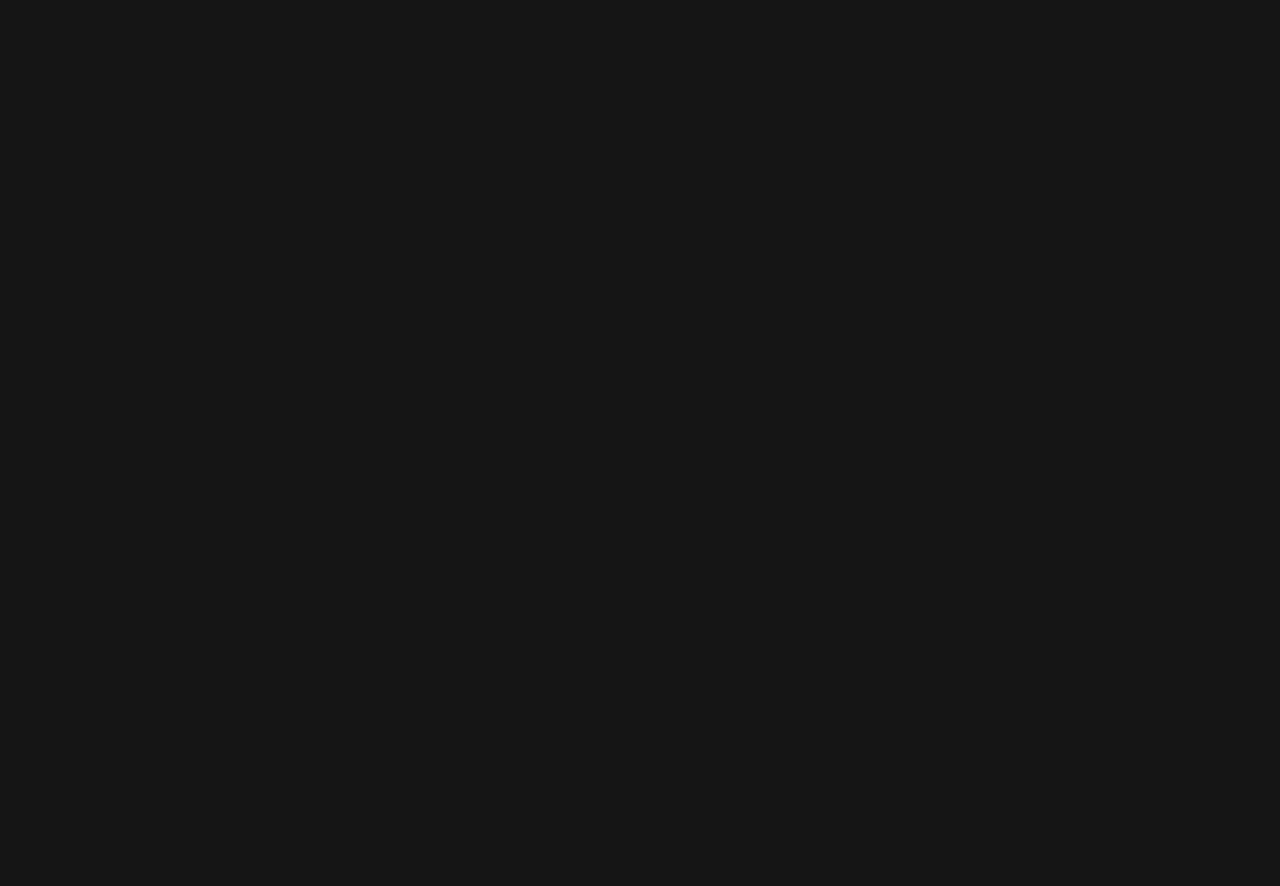
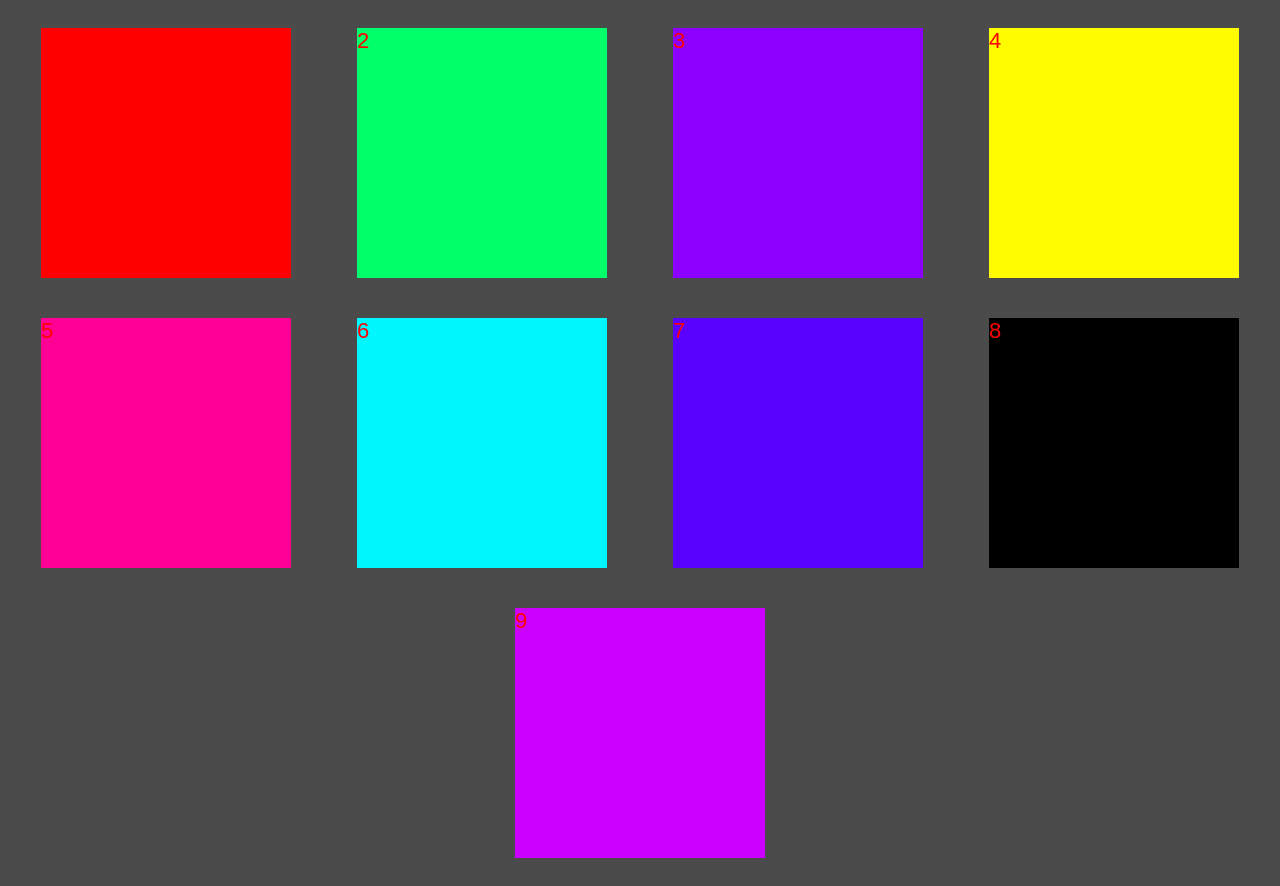
Before and after one commit to bestwebmasternet/flex-box, a plain HTML site: page index.html in a window 1280 px wide. Before the commit the page ends 800 px from the top, so only its background shows below. Drawn offline with Linux system fonts and the light colour scheme.

Commit message:
add blocks

```diff
--- a/css/style.css
+++ b/css/style.css
@@ -1,6 +1,80 @@
 body {
-    background-color: rgb(21, 21, 21);
-    color: rgb(0, 90, 1);
+    background-color: rgb(75, 75, 75);
+    color: rgb(255, 0, 0);
     font-size: 22px;
     font-family: Arial, Helvetica, sans-serif;
   }
+
+  .flex-conteiner {
+  display: flex;
+  flex-direction: row;
+  flex-flow:wrap;
+  justify-content: space-around;
+
+  }
+
+  .items1 {
+  display: flex;
+  flex-direction: column-reverse;
+  background-color:red;
+  height: 250px;
+  width: 250px;
+  margin: 20px;
+  }
+
+  .items2 {
+    background-color:rgb(0, 255, 106);
+    height: 250px;
+    width: 250px;
+    margin: 20px;
+    }
+
+
+    .items3 {
+      background-color:rgb(140, 0, 255);
+      height: 250px;
+      width: 250px;
+      margin: 20px;
+      }
+
+      .items4 {
+        background-color:rgb(255, 251, 0);
+        height: 250px;
+        width: 250px;
+        margin: 20px;
+        }
+
+        .items5 {
+          background-color:rgb(255, 0, 149);
+          height: 250px;
+          width: 250px;
+          margin: 20px;
+          }
+
+          .items6 {
+            background-color:rgb(0, 247, 255);
+            height: 250px;
+            width: 250px;
+            margin: 20px;
+            }
+
+            .items7 {
+              background-color:rgb(89, 0, 255);
+              height: 250px;
+              width: 250px;
+              margin: 20px;
+              }
+
+              .items8 {
+                background-color:rgb(0, 0, 0);
+                height: 250px;
+                width: 250px;
+                margin: 20px;
+                }
+
+                .items9 {
+                  background-color:rgb(204, 0, 255);
+                  height: 250px;
+                  width: 250px;
+                  margin: 20px;
+                  }
--- a/index.html
+++ b/index.html
@@ -9,16 +9,15 @@
 </head>
 <body>
   <div class="flex-conteiner">
-    <div class="align-items">
-
-    </div>
-    <div class="items2"></div>
-    <div class="items3"></div>
-    <div class="items4"></div>
-    <div class="items5"></div>
-    <div class="items6"></div>
-    <div class="items7"></div>
-    <div class="items8"></div>
+    <div class="items1">1</div>
+    <div class="items2">2</div>
+    <div class="items3">3</div>
+    <div class="items4">4</div>
+    <div class="items5">5</div>
+    <div class="items6">6</div>
+    <div class="items7">7</div>
+    <div class="items8">8</div>
+    <div class="items9">9</div>
   </div>
 </body>
 </html>
```
